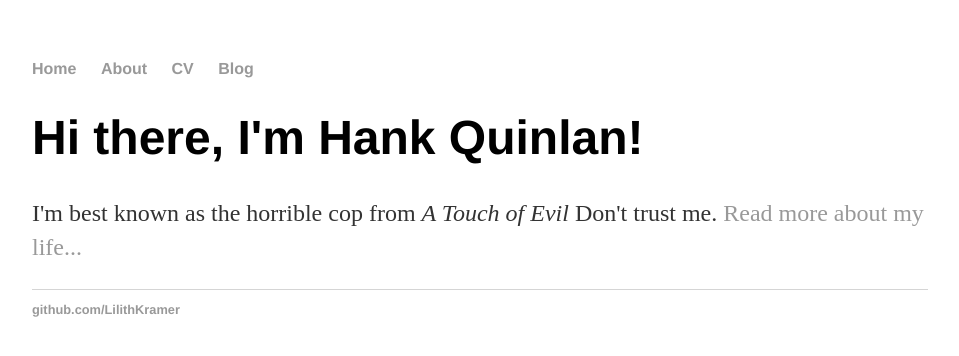
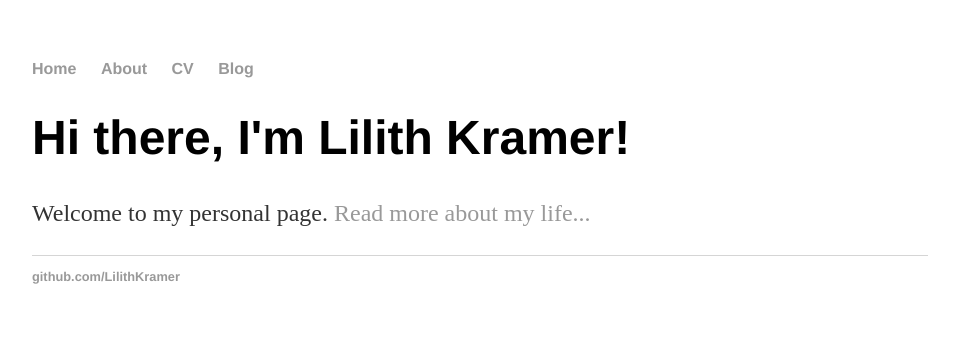
Before and after one commit to LilithKramer/LilithKramer.github.io, a Jekyll site: the page built from index.html, in a window 1280 px wide. Shown: the top 356 px of the page, without its empty margins (160-1119 px from the left). Built offline with Jekyll 4.4.1, drawn with Linux system fonts in a browser that asks for light colours.

Commit message:
Update index.html

```diff
--- a/index.html
+++ b/index.html
@@ -1,8 +1,8 @@
 ---
 layout: default
-title: Hank Quinlan, Horrible Cop
+title: Lilith Kramer
 ---
 <div class="blurb">
-	<h1>Hi there, I'm Hank Quinlan!</h1>
-	<p>I'm best known as the horrible cop from <em>A Touch of Evil</em> Don't trust me. <a href="/about">Read more about my life...</a></p>
+	<h1>Hi there, I'm Lilith Kramer!</h1>
+	<p>Welcome to my personal page. <a href="/about">Read more about my life...</a></p>
 </div><!-- /.blurb -->
```
